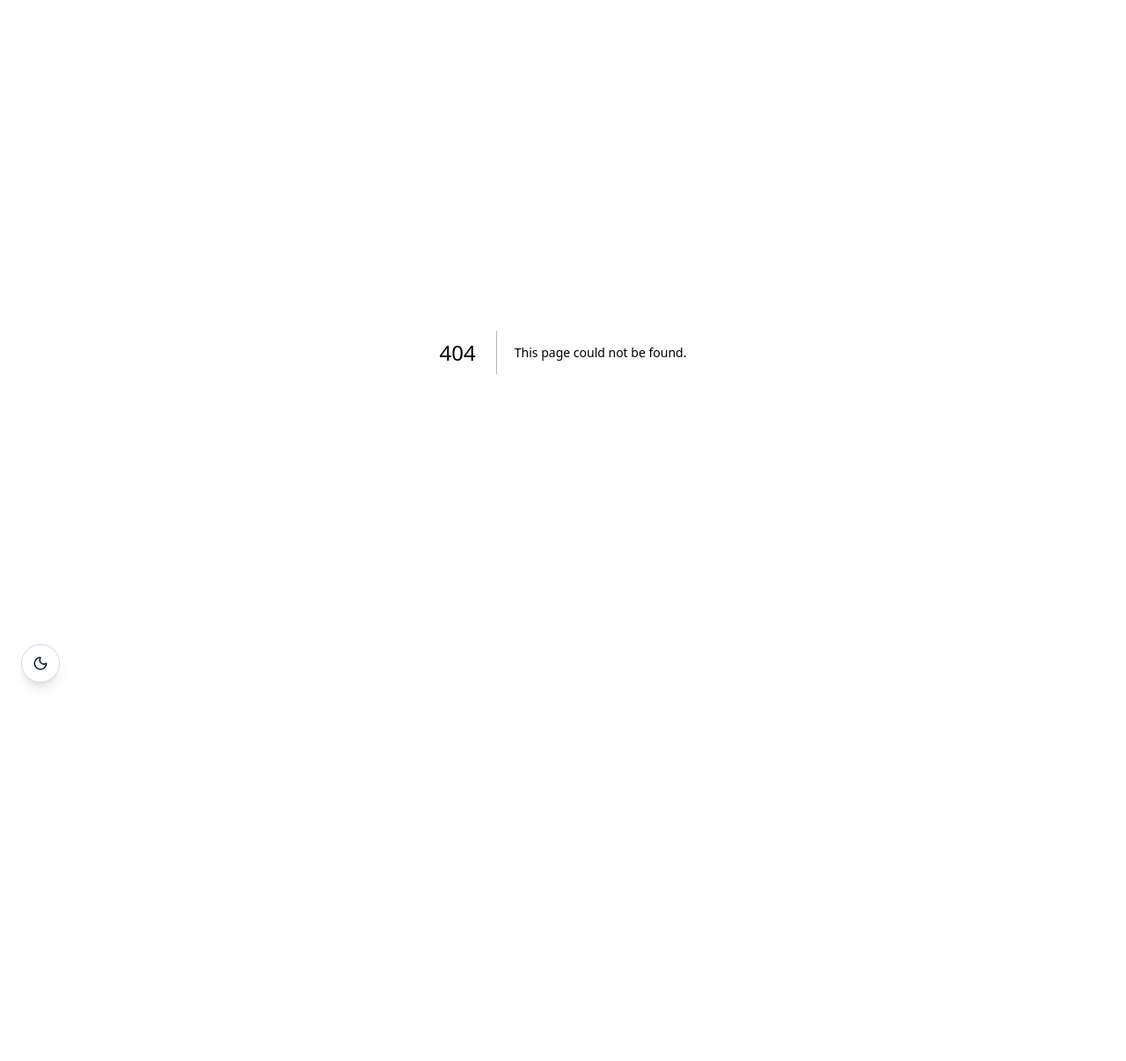
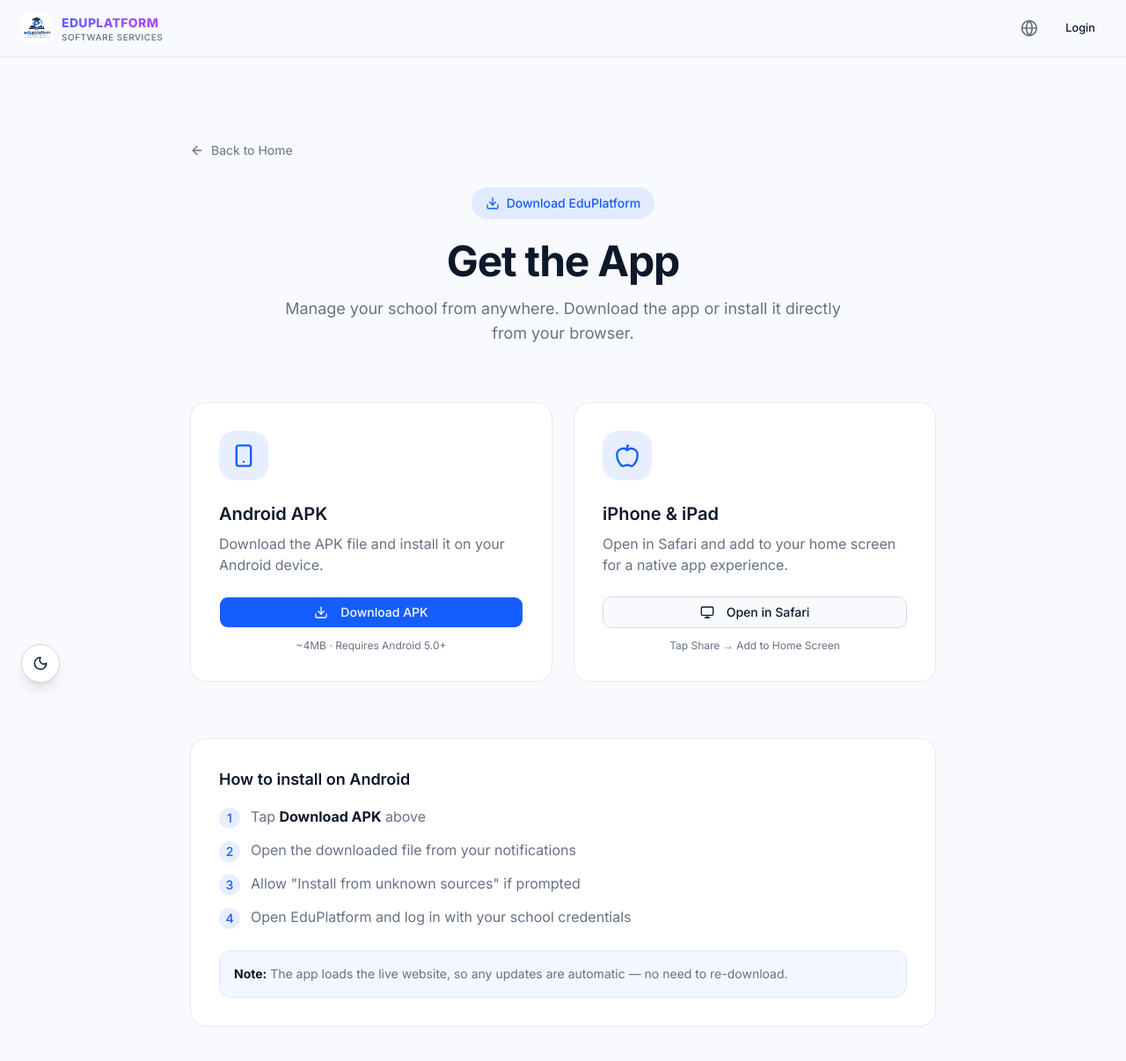
Before and after one commit to sboaho-boop/school-saas, a Next.js app: page /download in a window 1280 px wide. Before the commit this address had no page. Shown: the top 1206 px of the page at 88% size. Before the commit the page ends 800 px from the top, so only its background shows below. Built offline with nearby package versions, Linux system fonts and the light colour scheme.

Commit message:
feat: add APK download page at /download

```diff
--- /dev/null
+++ b/src/app/download/page.tsx
@@ -0,0 +1,112 @@
+'use client';
+
+import { Button } from '@/components/ui/button';
+import { Logo } from '@/components/logo';
+import { LanguageSwitcher } from '@/components/layout/language-switcher';
+import Link from 'next/link';
+import { Smartphone, Download, Monitor, Apple, ArrowLeft, Check } from 'lucide-react';
+
+export default function DownloadPage() {
+  return (
+    <div className="min-h-screen bg-background">
+      <header className="border-b border-border/50 bg-background/80 backdrop-blur-xl sticky top-0 z-50">
+        <div className="max-w-7xl mx-auto px-4 sm:px-6 h-16 flex items-center justify-between">
+          <Logo />
+          <div className="flex items-center gap-3">
+            <LanguageSwitcher />
+            <Link href="/login">
+              <Button variant="ghost" size="sm">Login</Button>
+            </Link>
+          </div>
+        </div>
+      </header>
+
+      <main className="max-w-4xl mx-auto px-4 sm:px-6 py-16 sm:py-24">
+        <Link href="/" className="inline-flex items-center gap-2 text-sm text-muted-foreground hover:text-foreground mb-8 transition-colors">
+          <ArrowLeft className="h-4 w-4" />
+          Back to Home
+        </Link>
+
+        <div className="text-center mb-16">
+          <div className="inline-flex items-center gap-2 bg-primary/10 text-primary px-4 py-2 rounded-full text-sm font-medium mb-6">
+            <Download className="h-4 w-4" />
+            Download EduPlatform
+          </div>
+          <h1 className="text-4xl sm:text-5xl font-bold tracking-tight mb-4">
+            Get the App
+          </h1>
+          <p className="text-lg text-muted-foreground max-w-2xl mx-auto">
+            Manage your school from anywhere. Download the app or install it directly from your browser.
+          </p>
+        </div>
+
+        <div className="grid sm:grid-cols-2 gap-6 mb-16">
+          <div className="border border-border/50 rounded-2xl p-8 bg-card hover:border-primary/50 transition-colors">
+            <div className="w-14 h-14 rounded-2xl bg-primary/10 flex items-center justify-center mb-6">
+              <Smartphone className="h-7 w-7 text-primary" />
+            </div>
+            <h2 className="text-xl font-semibold mb-2">Android APK</h2>
+            <p className="text-muted-foreground mb-6">
+              Download the APK file and install it on your Android device.
+            </p>
+            <a href="/EduPlatform.apk" download="EduPlatform.apk">
+              <Button className="w-full" size="lg">
+                <Download className="h-5 w-5 mr-2" />
+                Download APK
+              </Button>
+            </a>
+            <p className="text-xs text-muted-foreground mt-3 text-center">
+              ~4MB &middot; Requires Android 5.0+
+            </p>
+          </div>
+
+          <div className="border border-border/50 rounded-2xl p-8 bg-card hover:border-primary/50 transition-colors">
+            <div className="w-14 h-14 rounded-2xl bg-primary/10 flex items-center justify-center mb-6">
+              <Apple className="h-7 w-7 text-primary" />
+            </div>
+            <h2 className="text-xl font-semibold mb-2">iPhone &amp; iPad</h2>
+            <p className="text-muted-foreground mb-6">
+              Open in Safari and add to your home screen for a native app experience.
+            </p>
+            <a href="https://eduplatformsoftware.com" target="_blank" rel="noopener noreferrer">
+              <Button className="w-full" size="lg" variant="outline">
+                <Monitor className="h-5 w-5 mr-2" />
+                Open in Safari
+              </Button>
+            </a>
+            <p className="text-xs text-muted-foreground mt-3 text-center">
+              Tap Share &rarr; Add to Home Screen
+            </p>
+          </div>
+        </div>
+
+        <div className="border border-border/50 rounded-2xl p-8 bg-card">
+          <h3 className="text-lg font-semibold mb-4">How to install on Android</h3>
+          <ol className="space-y-3 text-muted-foreground">
+            <li className="flex items-start gap-3">
+              <span className="w-6 h-6 rounded-full bg-primary/10 text-primary text-sm font-medium flex items-center justify-center shrink-0 mt-0.5">1</span>
+              <span>Tap <strong className="text-foreground">Download APK</strong> above</span>
+            </li>
+            <li className="flex items-start gap-3">
+              <span className="w-6 h-6 rounded-full bg-primary/10 text-primary text-sm font-medium flex items-center justify-center shrink-0 mt-0.5">2</span>
+              <span>Open the downloaded file from your notifications</span>
+            </li>
+            <li className="flex items-start gap-3">
+              <span className="w-6 h-6 rounded-full bg-primary/10 text-primary text-sm font-medium flex items-center justify-center shrink-0 mt-0.5">3</span>
+              <span>Allow &quot;Install from unknown sources&quot; if prompted</span>
+            </li>
+            <li className="flex items-start gap-3">
+              <span className="w-6 h-6 rounded-full bg-primary/10 text-primary text-sm font-medium flex items-center justify-center shrink-0 mt-0.5">4</span>
+              <span>Open EduPlatform and log in with your school credentials</span>
+            </li>
+          </ol>
+          <div className="mt-6 p-4 rounded-xl bg-primary/5 border border-primary/10">
+            <p className="text-sm text-muted-foreground">
+              <strong className="text-foreground">Note:</strong> The app loads the live website, so any updates are automatic — no need to re-download.
+            </p>
+          </div>
+        </div>
+      </main>
+    </div>
+  );
+}
```
Also changed, not shown: 1 other file (tests, documents, lock files or other folders).
